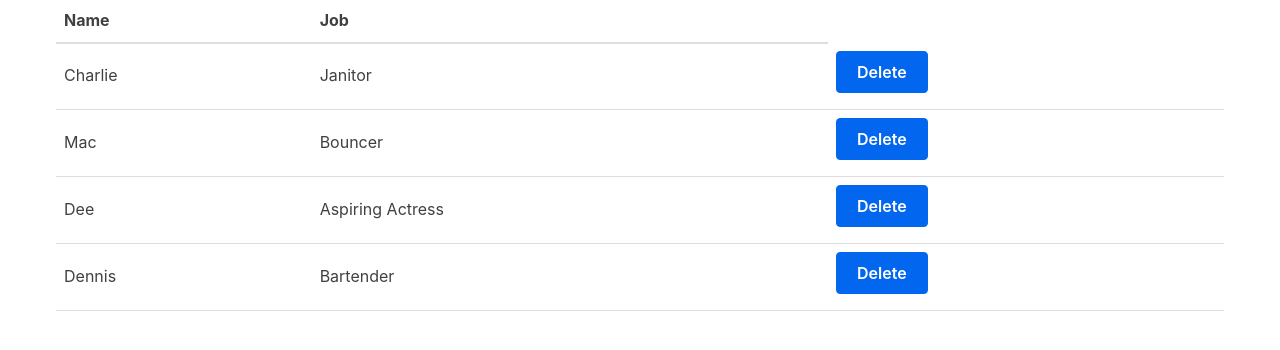
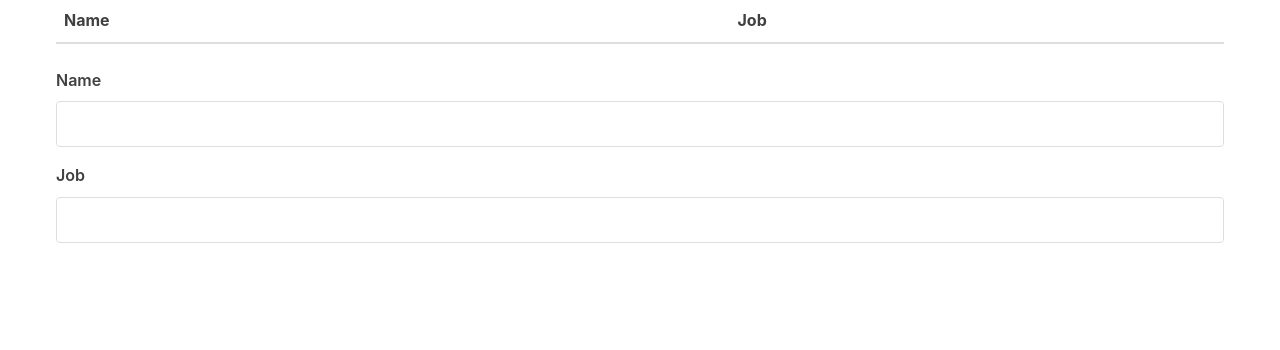
Before and after one commit to jpfisher72/307-React_App, a React (Create React App) app: page / in a window 1280 px wide. Shown: the top 350 px of the page. Built offline with nearby package versions, Linux system fonts and the light colour scheme; the HTML template or start-up script is replaced by a standard one.

Commit message:
began making the input form

```diff
--- a/src/App.js
+++ b/src/App.js
@@ -1,5 +1,6 @@
 import React, { Component } from 'react'
 import Table from './Table'
+import Form from './Form'
 
 class App extends Component {
     // render() {
@@ -11,10 +12,11 @@
     //   ]
     state = {
       characters: [
-        {name: 'Charlie', job: 'Janitor'},
-        {name: 'Mac', job: 'Bouncer'},
-        {name: 'Dee', job: 'Aspiring Actress'},
-        {name: 'Dennis', job: 'Bartender'}
+        //These were deleted as information is now coming from the form
+        // {name: 'Charlie', job: 'Janitor'},
+        // {name: 'Mac', job: 'Bouncer'},
+        // {name: 'Dee', job: 'Aspiring Actress'},
+        // {name: 'Dennis', job: 'Bartender'}
       ]
     }
 
@@ -34,6 +36,7 @@
       return (
         <div className="container">
           <Table characterData={characters} removeCharacter={this.removeCharacter} />
+          <Form />
         </div>
       )
     }
--- /dev/null
+++ b/src/Form.js
@@ -0,0 +1,44 @@
+import React, { Component } from 'react';
+
+class Form extends Component {
+    initialState = {
+        name: " ",
+        job: " ",
+    }
+
+    state = this.initialState;
+
+    handleChange = event => {
+        const { name, value } = event.target
+
+        this.setState({
+            //why is there no job added here? Why was there a comma in the provided code?
+            [name]: value,
+        })
+    }
+
+    render() {
+        const { name, job } = this.state;
+
+        return (
+            <form>
+                <label htmlFor="name">Name</label>
+                <input
+                    type="text"
+                    name="name"
+                    id="name"
+                    value={name}
+                    onChange={this.handleChange} />
+                <label htmlFor="job">Job</label>
+                <input
+                    type="text"
+                    name="job"
+                    id="job"
+                    value={job}
+                    onChange={this.handleChange} />
+            </form>
+        )
+    }
+}
+
+export default Form
```
